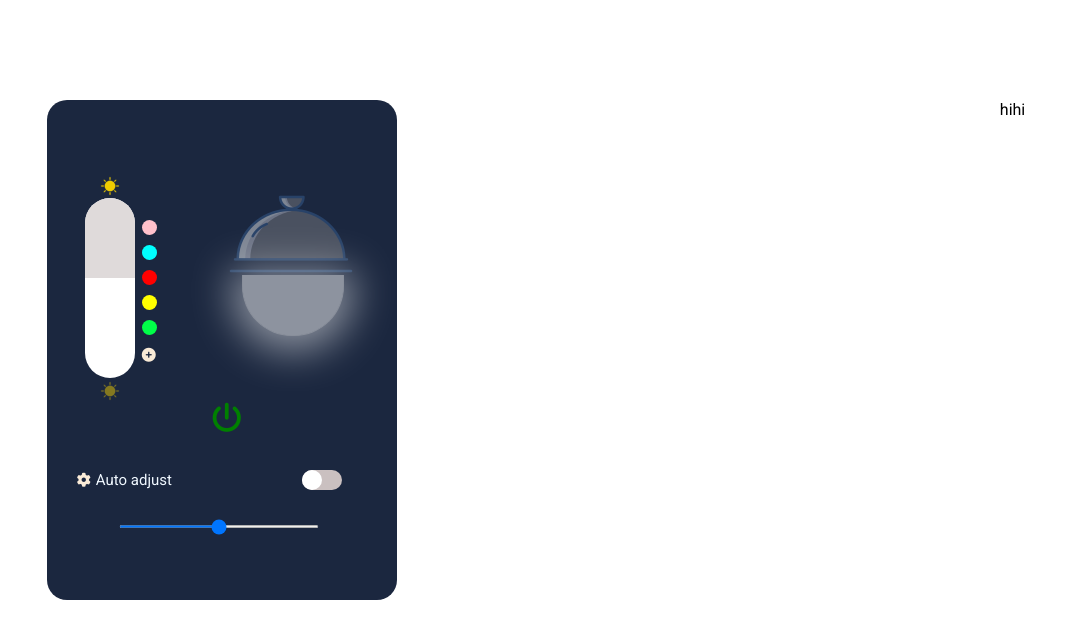
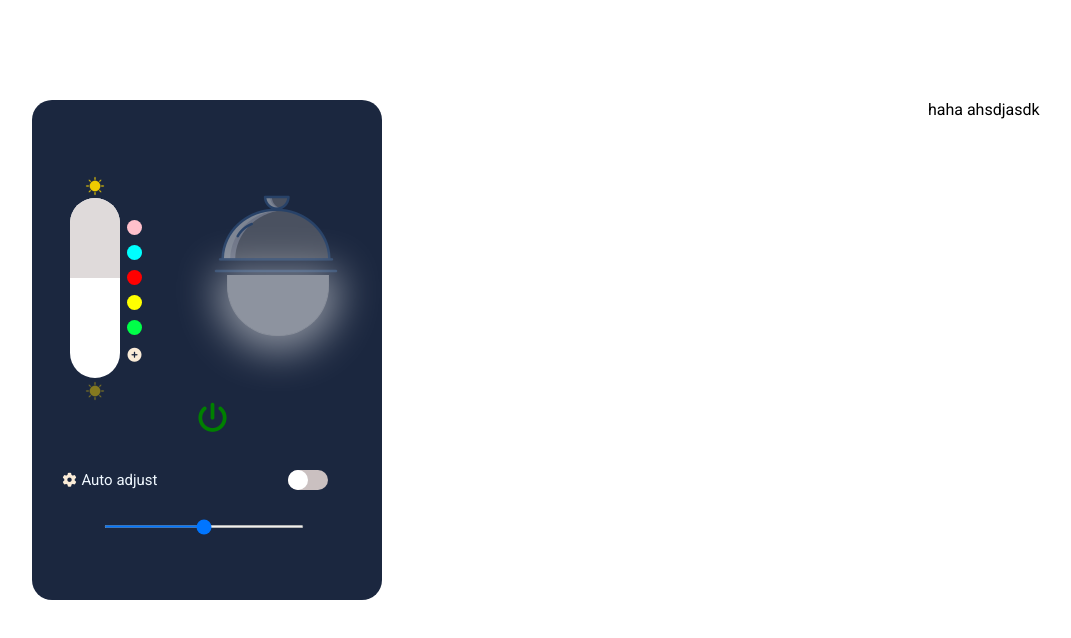
Before and after one commit to heisevilnow/lights-control-web-design, a plain HTML site: page index.html in a window 1280 px wide. Shown: the whole page, without its empty margins (104-1175 px from the left). Drawn offline with Linux system fonts and the light colour scheme; a web font is replaced by a local one.

Commit message:
sua file

```diff
--- a/index.html
+++ b/index.html
@@ -15,7 +15,7 @@
     <div class="NNH">
         <div class="container"></div>
          <div class="container1"></div>
-        <div class="container2">hihi</div>
+        <div class="container2">haha ahsdjasdk</div>
     </div>
     <script src="./xuli.js"></script>
 </body>
```
